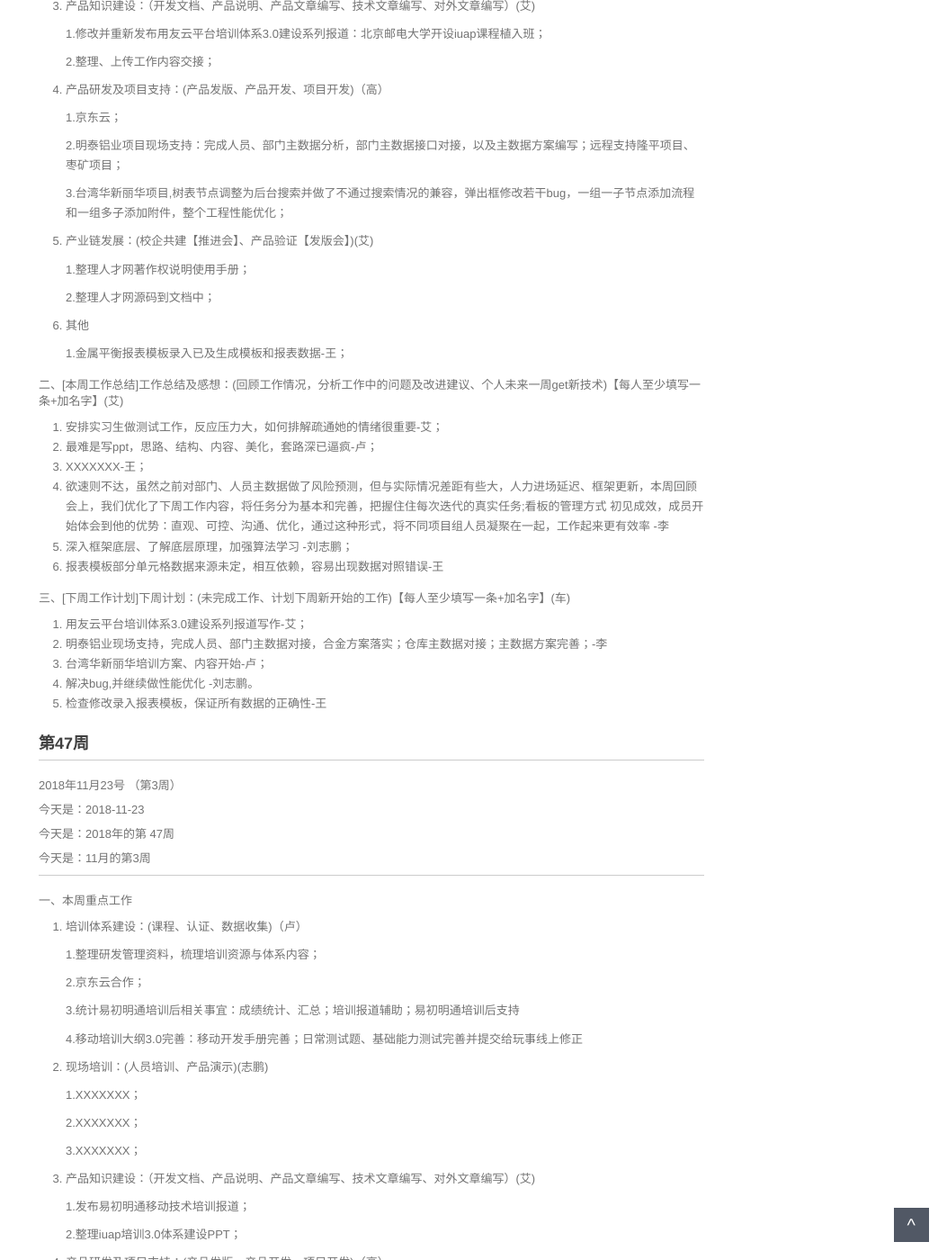
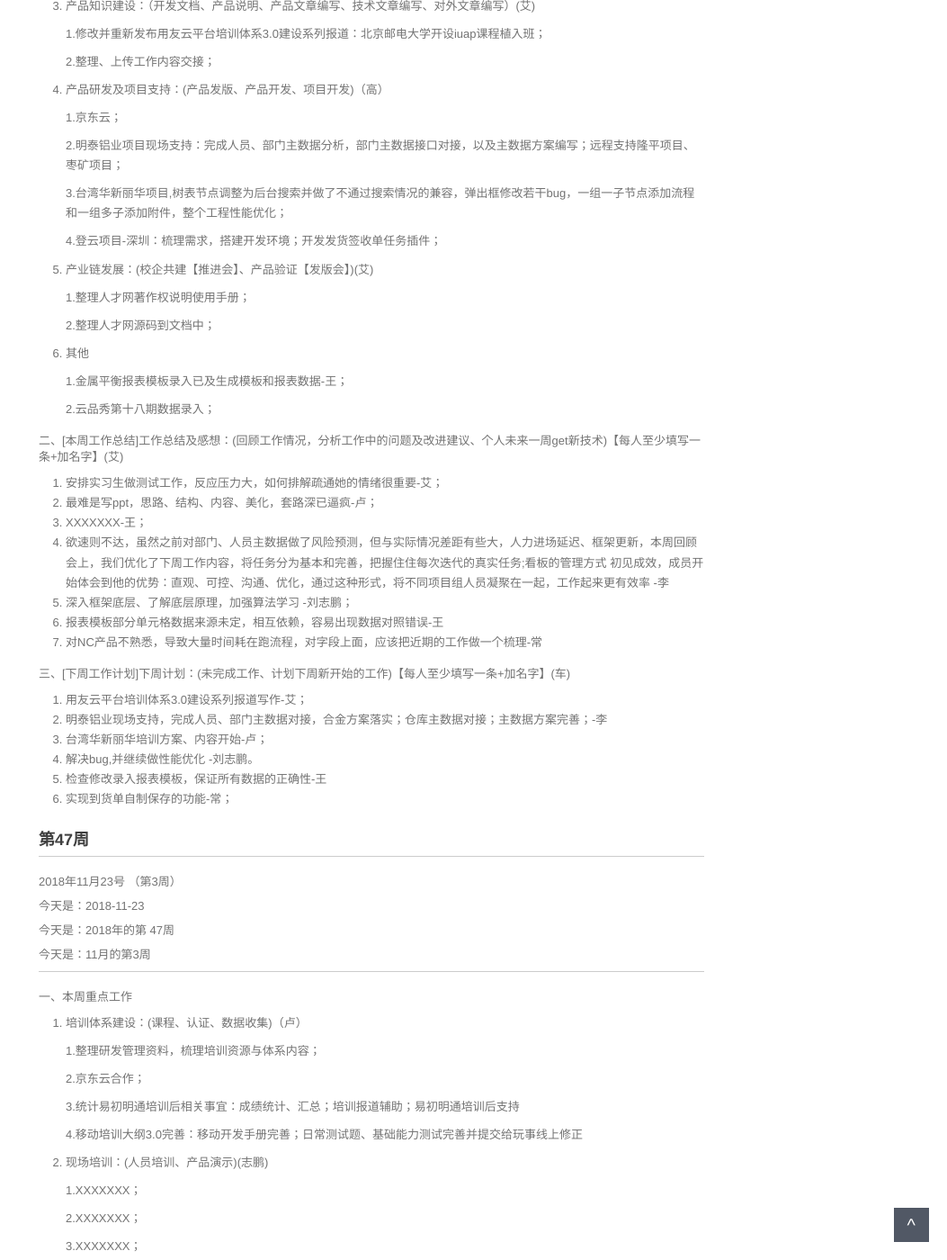
Before and after one commit to walllFlower/blog, a Jekyll site: the page built from _posts/2018-07-17-day_report_cxz.md, in a window 1280 px wide and 1400 px high, scrolled down 727 px. Shown: the whole window at 90% size, without its empty margins (227-1280 px from the left). Built offline with Jekyll 4.4.1, drawn with Linux system fonts in a browser that asks for light colours; comment, search, counter and statistics services are not loaded.

Commit message:
Update 2018-07-17-day_report_cxz.md

```diff
--- a/_posts/2018-07-17-day_report_cxz.md
+++ b/_posts/2018-07-17-day_report_cxz.md
@@ -50,6 +50,8 @@ categories: 技术运营工作周报
 
     3.台湾华新丽华项目,树表节点调整为后台搜索并做了不通过搜索情况的兼容，弹出框修改若干bug，一组一子节点添加流程和一组多子添加附件，整个工程性能优化；
 
+    4.登云项目-深圳：梳理需求，搭建开发环境；开发发货签收单任务插件；
+
 5. 产业链发展：(校企共建【推进会】、产品验证【发版会】)(艾)
 
     1.整理人才网著作权说明使用手册；
@@ -60,6 +62,8 @@ categories: 技术运营工作周报
 6. 其他
 
     1.金属平衡报表模板录入已及生成模板和报表数据-王；
+
+    2.云品秀第十八期数据录入；
 
 
 二、[本周工作总结]工作总结及感想：(回顾工作情况，分析工作中的问题及改进建议、个人未来一周get新技术)【每人至少填写一条+加名字】(艾)
@@ -70,6 +74,8 @@ categories: 技术运营工作周报
 4. 欲速则不达，虽然之前对部门、人员主数据做了风险预测，但与实际情况差距有些大，人力进场延迟、框架更新，本周回顾会上，我们优化了下周工作内容，将任务分为基本和完善，把握住住每次迭代的真实任务;看板的管理方式 初见成效，成员开始体会到他的优势：直观、可控、沟通、优化，通过这种形式，将不同项目组人员凝聚在一起，工作起来更有效率 -李
 5. 深入框架底层、了解底层原理，加强算法学习 -刘志鹏；
 6. 报表模板部分单元格数据来源未定，相互依赖，容易出现数据对照错误-王
+7. 对NC产品不熟悉，导致大量时间耗在跑流程，对字段上面，应该把近期的工作做一个梳理-常
+
 
 三、[下周工作计划]下周计划：(未完成工作、计划下周新开始的工作)【每人至少填写一条+加名字】(车)
 
@@ -78,6 +84,7 @@ categories: 技术运营工作周报
 3. 台湾华新丽华培训方案、内容开始-卢；
 4. 解决bug,并继续做性能优化 -刘志鹏。
 5. 检查修改录入报表模板，保证所有数据的正确性-王
+6. 实现到货单自制保存的功能-常；
 
 
 
```
